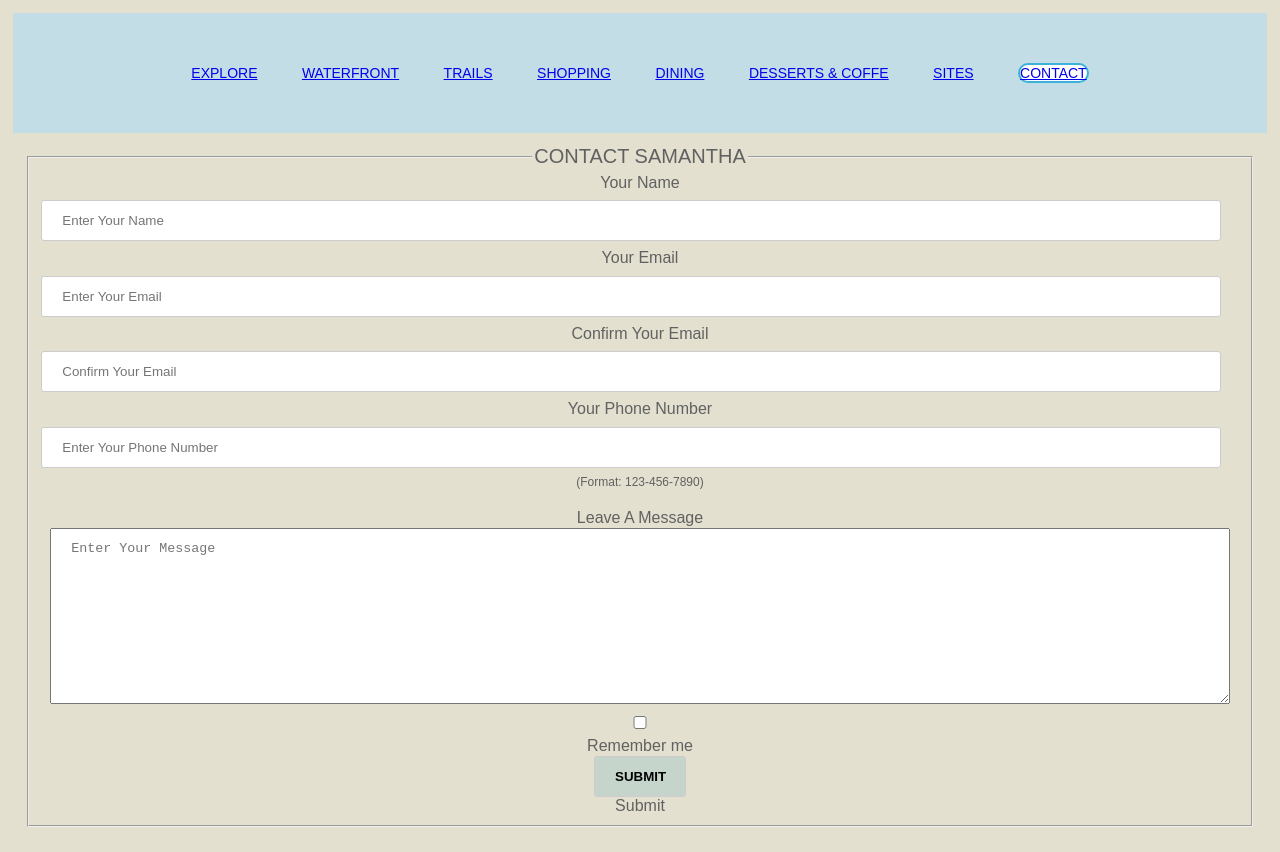
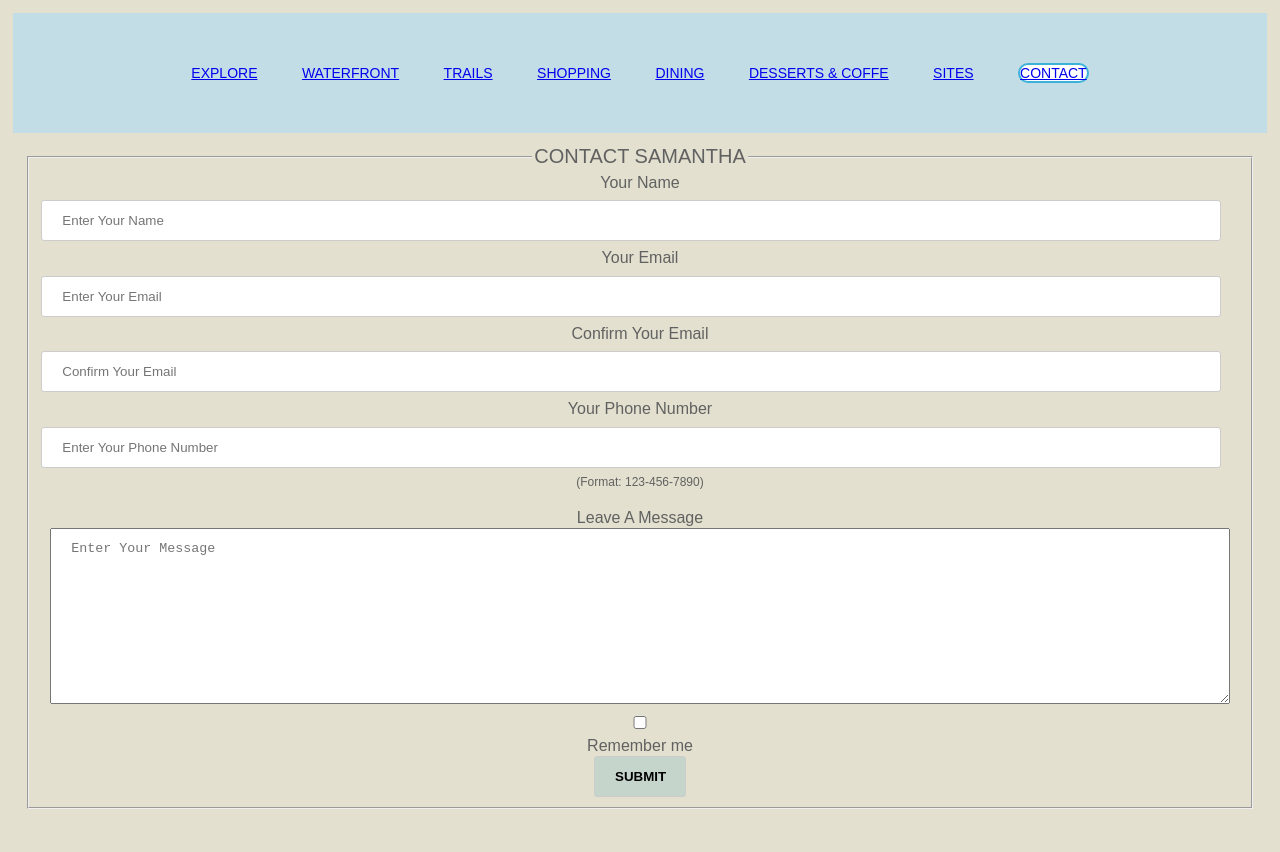
Before and after one commit to samfeld/mobile, a plain HTML site: page contact.html in a window 1280 px wide. Drawn offline with Linux system fonts and the light colour scheme.

Commit message:
Update contact.html

```diff
--- a/contact.html
+++ b/contact.html
@@ -51,7 +51,7 @@
     <label for="remember_id">Remember me</label>
 
     <input id="submit_button" type="submit" name="submit">
-    <label for="submit_button">Submit</label>
+    <label for="submit_button"></label>
   </fieldset>
 
  </form>
```
